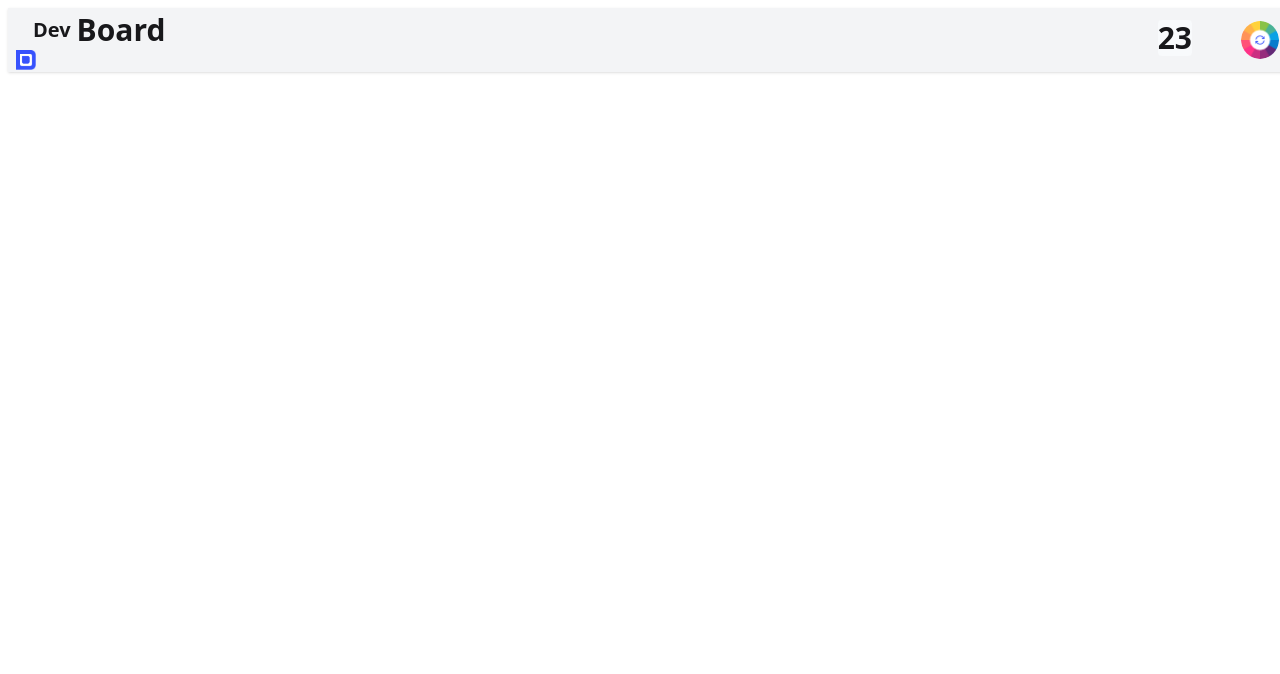
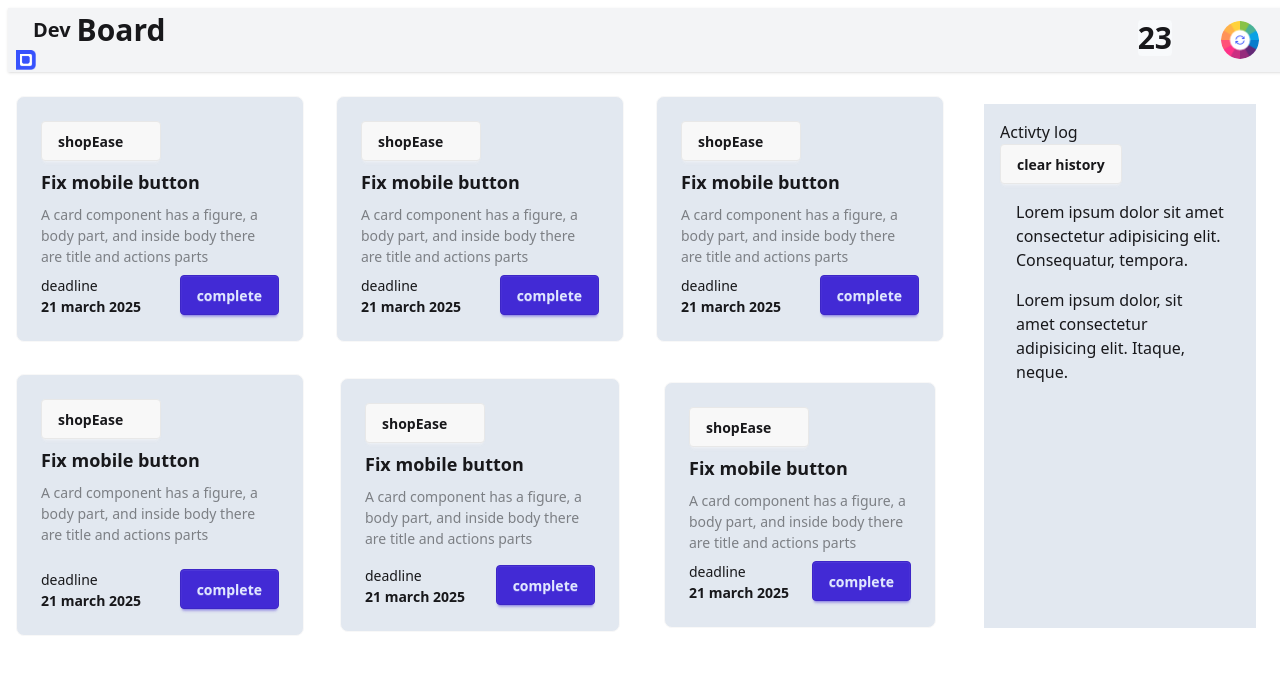
Before and after one commit to TANVIRHASANJOY/assignment-5, a plain HTML site: page main.html in a window 1280 px wide. Drawn offline with nearby package versions, Linux system fonts and the light colour scheme.

Commit message:
added card

```diff
--- a/main.html
+++ b/main.html
@@ -10,16 +10,16 @@
 <body>
     <section>
 <div>
-    <div class="navbar bg-base-100 shadow-sm w-7xl h-10 bg-gray-100 m-2">
+    <div class="navbar bg-base-100 shadow-sm w-7xl h-10 bg-gray-100 m-2 py-4 ">
 
         <div class="flex-1">
 
 
-          <button class="btn btn-ghost text-xl">Dev <span class="text-3xl font-bold">Board</span></button>
+          <button class="btn btn-ghost text-xl ">Dev <span class="text-3xl font-bold">Board</span></button>
         <div>  <img class="w-5" src="assets/logo.png" alt=""></div>
 
         </div>
-        <div class="flex gap-12">
+        <div class="flex gap-12 m-5 ">
          <div class="flex-1">
             <button ><h1 class="text-3xl font-bold bg-slate-50 rounded-sm">23</h1>
             </button>
@@ -37,6 +37,106 @@
         </div>
       </div>
 </div>
+<section class="grid grid-cols-[3fr_1fr]">
+
+ <div class="grid grid-cols-3 ">
+
+
+  <div class="card card-border bg-slate-200 m-4">
+    <div class="card-body">
+      <button class="btn  justify-start w-30">shopEase</button>
+      <h2 class="card-title">Fix mobile button</h2>
+      <p class="opacity-50">A card component has a figure, a body part, and inside body there are title and actions parts</p>
+      <div class="card-actions flex justify-between ">
+     <div>
+      <h2>deadline</h2>
+      <h1 class=" font-bold">21 march 2025</h1>
+     </div>
+     <button class="btn btn-primary rounded">complete</button>
+      </div>
+    </div>
+  </div>
+  <div class="card card-border bg-slate-200 m-4">
+    <div class="card-body">
+      <button class="btn  justify-start w-30">shopEase</button>
+      <h2 class="card-title">Fix mobile button</h2>
+      <p class="opacity-50">A card component has a figure, a body part, and inside body there are title and actions parts</p>
+      <div class="card-actions flex justify-between ">
+     <div>
+      <h2>deadline</h2>
+      <h1 class=" font-bold">21 march 2025</h1>
+     </div>
+     <button class="btn btn-primary rounded">complete</button>
+      </div>
+    </div>
+  </div>
+  <div class="card card-border bg-slate-200 m-4">
+    <div class="card-body">
+      <button class="btn  justify-start w-30">shopEase</button>
+      <h2 class="card-title">Fix mobile button</h2>
+      <p class="opacity-50" >A card component has a figure, a body part, and inside body there are title and actions parts</p>
+      <div class="card-actions flex justify-between ">
+     <div>
+      <h2>deadline</h2>
+      <h1 class=" font-bold">21 march 2025</h1>
+     </div>
+     <button class="btn btn-primary rounded">complete</button>
+      </div>
+    </div>
+  </div>
+  <div class="card card-border bg-slate-200 m-4">
+    <div class="card-body">
+      <button class="btn  justify-start w-30">shopEase</button>
+      <h2 class="card-title">Fix mobile button</h2>
+      <p class="opacity-50">A card component has a figure, a body part, and inside body there are title and actions parts</p>
+      <div class="card-actions flex justify-between ">
+     <div>
+      <h2>deadline</h2>
+      <h1 class=" font-bold">21 march 2025</h1>
+     </div>
+     <button class="btn btn-primary rounded">complete</button>
+      </div>
+    </div>
+  </div>
+  <div class="card card-border bg-slate-200 m-5">
+    <div class="card-body">
+      <button class="btn  justify-start w-30">shopEase</button>
+      <h2 class="card-title">Fix mobile button</h2>
+      <p class="opacity-50">A card component has a figure, a body part, and inside body there are title and actions parts</p>
+      <div class="card-actions flex justify-between ">
+     <div>
+      <h2>deadline</h2>
+      <h1 class="font-bold">21 march 2025</h1>
+     </div>
+     <button class="btn btn-primary rounded">complete</button>
+      </div>
+    </div>
+  </div>
+  <div class="card card-border bg-slate-200 m-6">
+    <div class="card-body">
+      <button class="btn  justify-start w-30">shopEase</button>
+      <h2 class="card-title ">Fix mobile button</h2>
+      <p class=" opacity-50">A card component has a figure, a body part, and inside body there are title and actions parts</p>
+      <div class="card-actions flex justify-between ">
+     <div>
+      <h2>deadline</h2>
+      <h1 class=" font-bold">21 march 2025</h1>
+     </div>
+     <button class="btn btn-primary rounded">complete</button>
+      </div>
+    </div>
+  </div>
+
+
+ </div>
+ <div class="m-6 bg-slate-200 py-4 px-4 ">
+   <!-- div for 1fr -->
+  <h1>Activty log</h1>
+  <button class="btn">clear history</button>
+ <p class="m-4">Lorem ipsum dolor sit amet consectetur adipisicing elit. Consequatur, tempora.</p>
+  <p class="m-4">Lorem ipsum dolor, sit amet consectetur adipisicing elit. Itaque, neque.</p>
+    </div>
+</section>
     </section>
 </body>
 </html>
```
